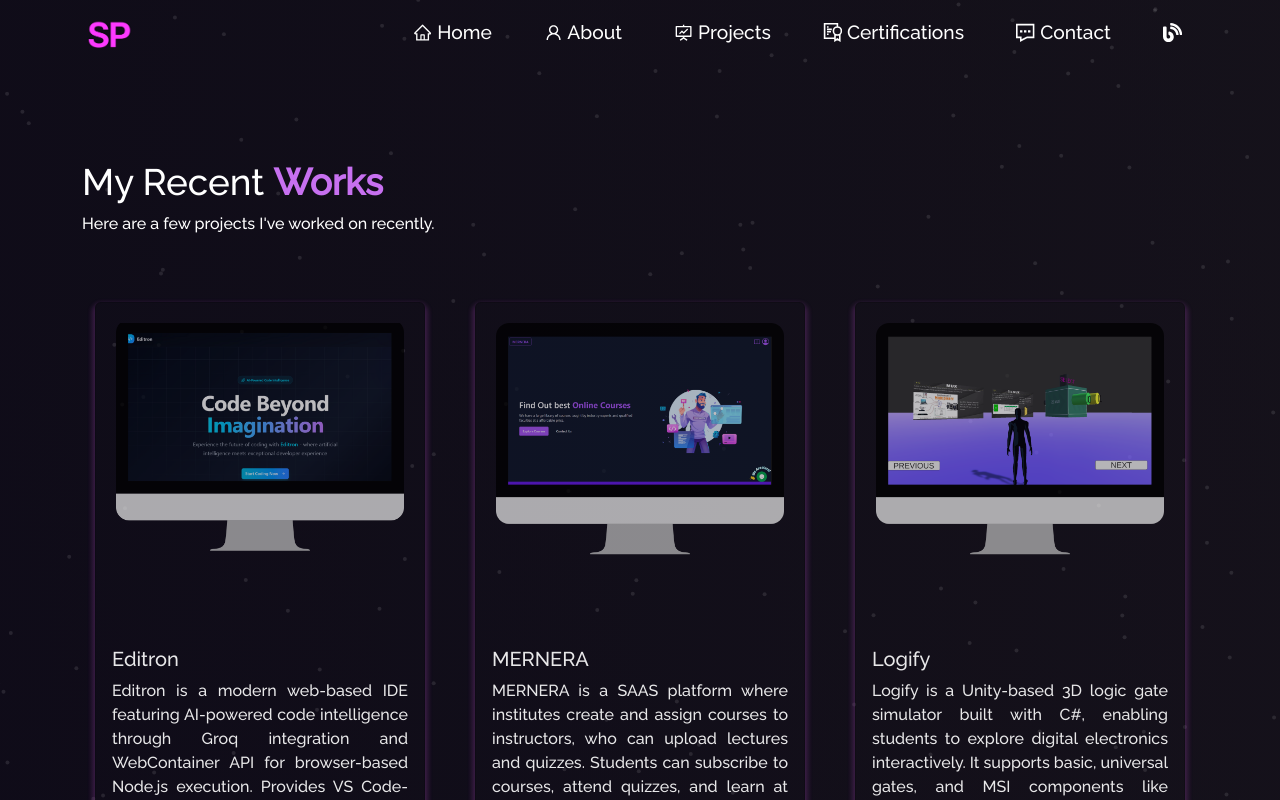
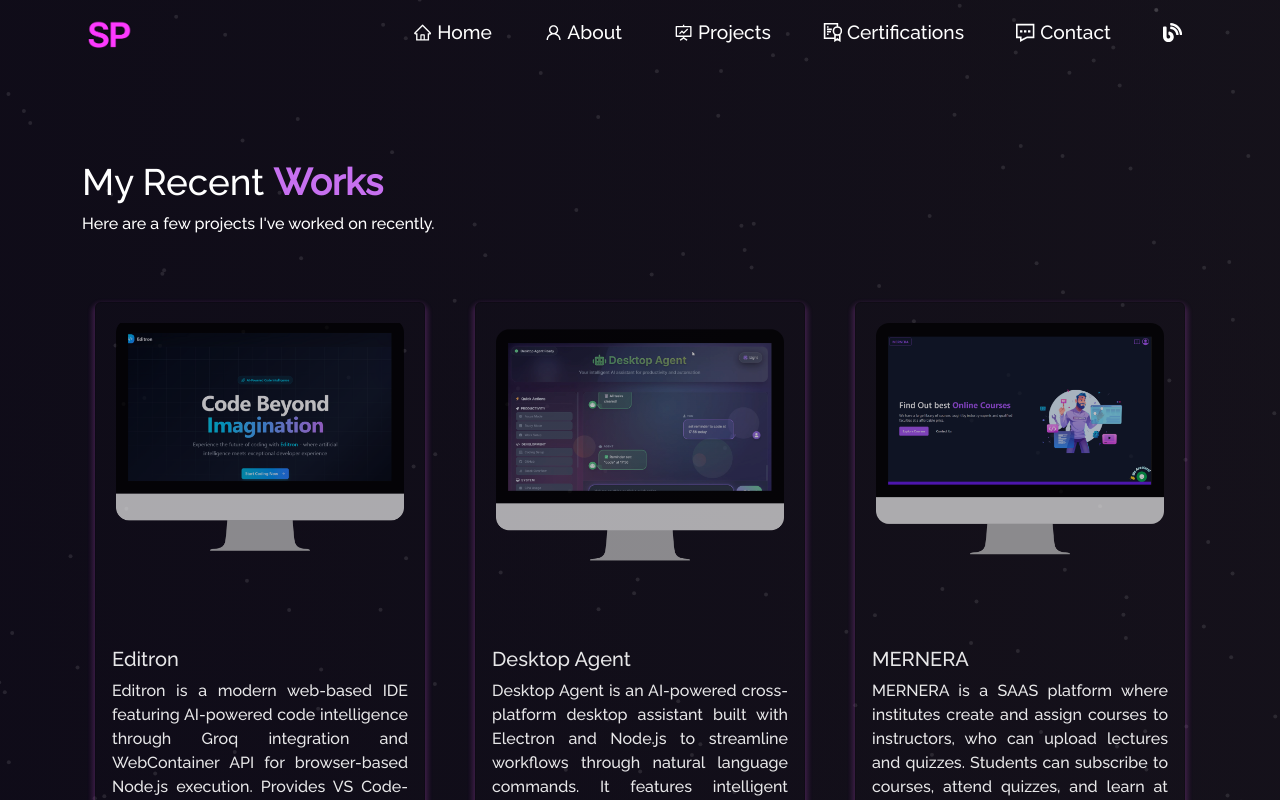
Before and after one commit to shrivarshapoojari/MyPortfolio, a React (Vite) app: page /project in a window 1280 px wide. Shown: the top 800 px of the page. Built offline with nearby package versions, Linux system fonts and the light colour scheme.

Commit message:
add desktop agent

```diff
--- a/src/components/Projects/Projects.jsx
+++ b/src/components/Projects/Projects.jsx
@@ -17,6 +17,7 @@ import nimmayatri from "../../assets/Projects/nimmayatri.png"
 import springflow from "../../assets/Projects/springflow.png"
 import springify from "../../assets/Projects/springify.png"
 import editron from "../../assets/Projects/editron.png"
+import  desktop from "../../assets/Projects/desktop.png"
 import { Helmet } from 'react-helmet-async'
 
 
@@ -65,6 +66,17 @@ function Projects() {
               description="Editron is a modern web-based IDE featuring AI-powered code intelligence through Groq integration and WebContainer API for browser-based Node.js execution. Provides VS Code-like editing experience with Monaco Editor, real-time syntax highlighting, and intelligent code completions. Supports multiple frameworks including React, Next.js, Vue, Angular, and Express with instant preview capabilities."
               ghLink="https://github.com/shrivarshapoojari/Editron"
               demoLink="https://editron.shrivarshapoojary.in/"
+            />
+          </Col>
+          <Col md={4} className="project-card">
+            <ProjectCard
+              imgPath={desktop}
+              isBlog={false}
+              git={true}
+              title="Desktop Agent"
+              description="Desktop Agent is an AI-powered cross-platform desktop assistant built with Electron and Node.js to streamline workflows through natural language commands. It features intelligent modules for reminders, news aggregation, weather updates, and system monitoring with SQLite-based persistence. The platform integrates Groq models for command parsing and routing, enabling smart task execution and automation. With quick actions and context-aware information services, it enhances productivity through personalized and efficient desktop management."
+              ghLink="https://github.com/shrivarshapoojari/Desktop-Agent"
+
             />
           </Col>
           <Col md={4} className="project-card">
```
Also changed, not shown: src/assets/Projects/desktop.png (added).
